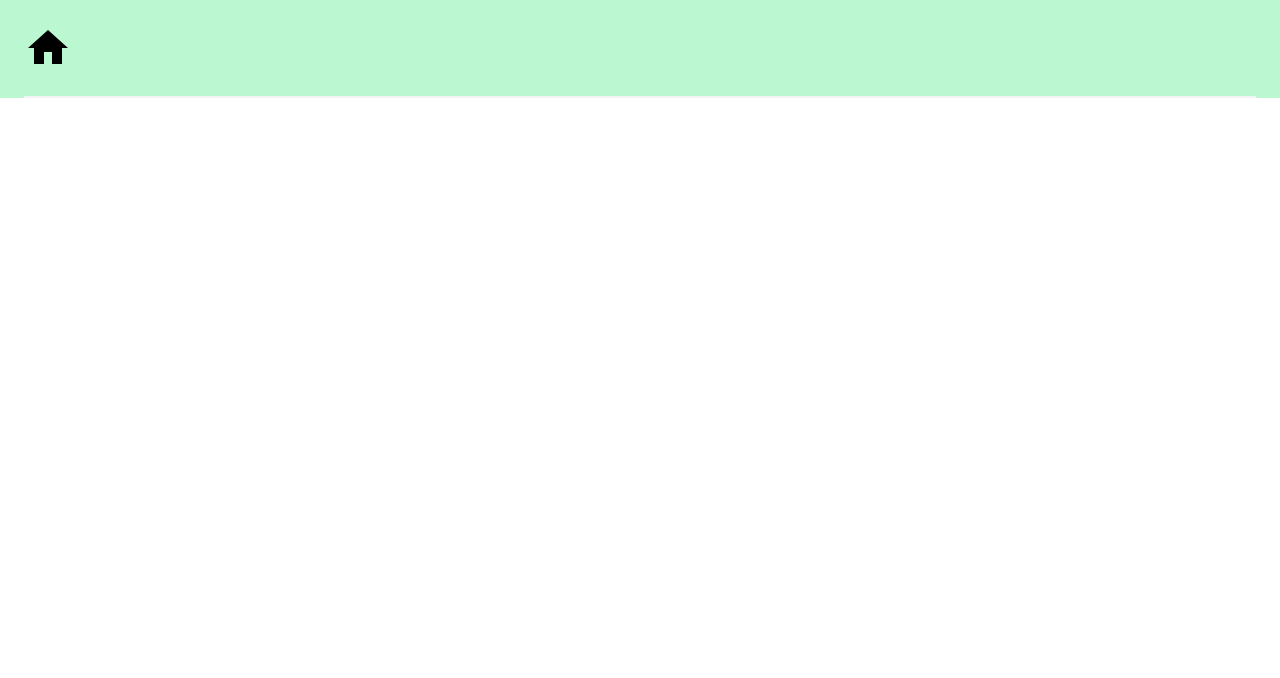
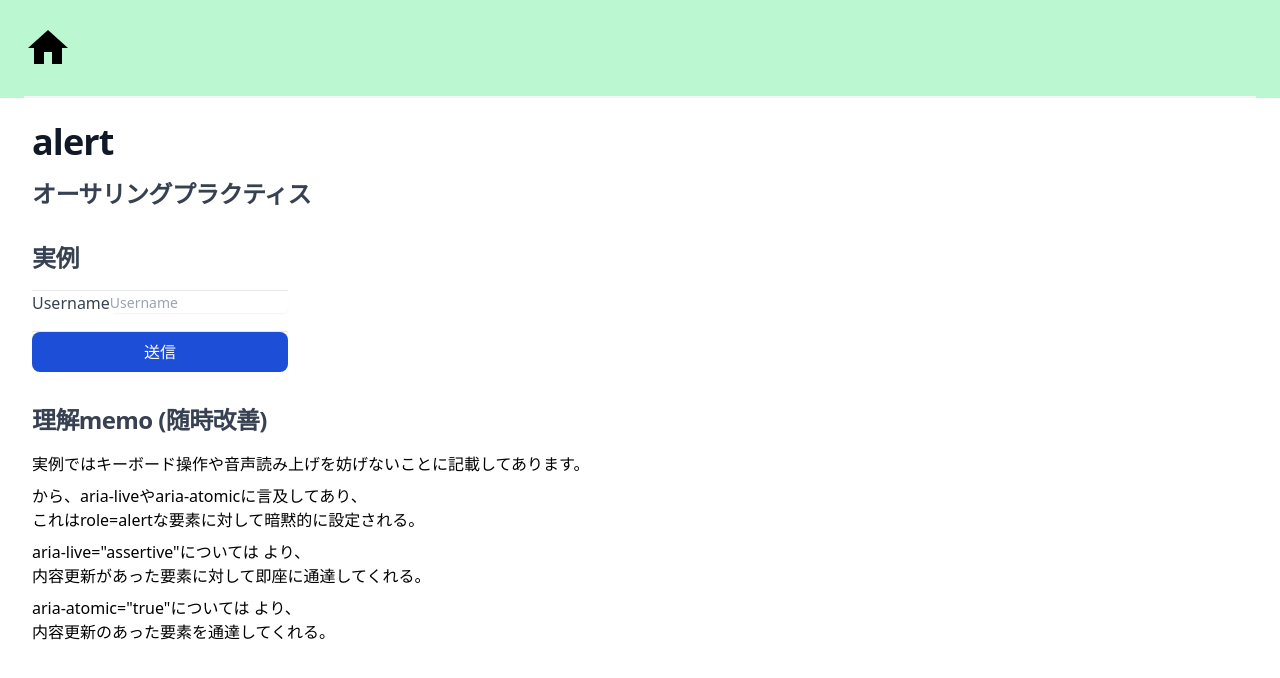
Before and after one commit to mgr-kb/authoring-practice-vue, a Nuxt app: page /accesible/alert in a window 1280 px wide. Before the commit this address had no page. Shown: the top 678 px of the page. Built offline with nearby package versions, Linux system fonts and the light colour scheme.

Commit message:
add alert

```diff
--- a/src/components/AccesibleLayout.vue
+++ b/src/components/AccesibleLayout.vue
@@ -28,7 +28,7 @@
     <section class="mt-8">
       <h3>
         <span class="mt-2 block text-xl leading-8 font-extrabold tracking-tight text-gray-700 sm:text-2xl">
-          Vueで実装する際のmemo (随時改善)
+          理解memo (随時改善)
         </span>
       </h3>
       <div class="mt-4">
--- a/src/components/accesible/Accordion.vue
+++ b/src/components/accesible/Accordion.vue
@@ -36,6 +36,9 @@ const accorditonList = ref([
     ref="accordionSection"
     class="border-solid border-1 border-gray-300"
   >
+    <h3 class="sr-only">
+      アコーディオンのサンプル
+    </h3>
     <div
       v-for="(item, idx) in accorditonList"
       :key="idx"
--- /dev/null
+++ b/src/components/accesible/Alert.vue
@@ -0,0 +1,77 @@
+<script setup lang="ts">
+const formData = ref({
+  username: '',
+})
+const alertMessage = ref('')
+const successMessage = ref('')
+const onSubmit = () => {
+  const isValid = () => {
+    const { username } = formData.value
+    return username.length > 0
+  }
+  if (!isValid()) {
+    alertMessage.value = '名前が入力されていません！'
+    successMessage.value = ''
+  } else {
+    alertMessage.value = ''
+    successMessage.value = '登録しました！'
+  }
+}
+</script>
+
+<template>
+  <section
+    id="alert-section"
+    class="border-solid border-1 border-gray-300"
+  >
+    <h3 class="sr-only">
+      アラートのサンプル
+    </h3>
+    <form @submit.prevent="onSubmit">
+      <div class="flex justify-between items-center border-t border-gray-200 my-2">
+        <label
+          for="username"
+          class="block text-md font-medium text-gray-700"
+        > Username </label>
+        <div class="mt-1 sm:mt-0 sm:col-span-2">
+          <div class="max-w-lg flex rounded-md shadow-sm">
+            <input
+              id="username"
+              v-model="formData.username"
+              type="text"
+              name="username"
+              placeholder="Username"
+              class="flex-1 block w-full focus:ring-indigo-500 focus:border-indigo-500 min-w-0 rounded-none rounded-r-md sm:text-sm border-gray-300"
+            >
+          </div>
+        </div>
+      </div>
+      <div class="border-t border-gray-200 my-4">
+        <button
+          type="submit"
+          class="w-full py-2 bg-blue-700 text-white rounded-lg"
+        >
+          送信
+        </button>
+      </div>
+    </form>
+    <div
+      v-if="alertMessage"
+      class="border-solid border-2 border-red-700 bg-red-400 rounded-lg"
+      role="alert"
+    >
+      <p class="text-white px-2">
+        {{ alertMessage }}
+      </p>
+    </div>
+    <div
+      v-if="successMessage"
+      class="border-solid border-2 border-green-700 bg-green-400 rounded-lg"
+      role="alert"
+    >
+      <p class="text-gray-700 px-2">
+        {{ successMessage }}
+      </p>
+    </div>
+  </section>
+</template>
--- /dev/null
+++ b/src/pages/accesible/alert.vue
@@ -0,0 +1,56 @@
+<script setup lang="ts">
+import Alert from '@/components/accesible/Alert.vue'
+import AccesibleLayout from '@/components/AccesibleLayout.vue';
+</script>
+
+<template>
+  <AccesibleLayout>
+    <template #title>
+      alert
+    </template>
+    <template #section-title>
+      <Link
+        href="https://waic.jp/docs/2019/NOTE-wai-aria-practices-1.1-20190207/#alert"
+        :is-blank="true"
+        name="3.2 アラート"
+      />
+    </template>
+    <template #example>
+      <div
+        id="alert-group"
+        class="w-64"
+      >
+        <Alert />
+      </div>
+    </template>
+    <template #memo>
+      <ul>
+        <li>実例ではキーボード操作や音声読み上げを妨げないことに記載してあります。</li>
+        <li class="mt-2">
+          <Link
+            href="https://www.w3.org/TR/wai-aria-practices/examples/alert/alert.html"
+            :is-blank="true"
+            name="実装例"
+          />から、aria-liveやaria-atomicに言及してあり、<br>
+          これはrole=alertな要素に対して暗黙的に設定される。
+        </li>
+        <li class="mt-2">
+          aria-live="assertive"については
+          <Link
+            href="http://www.webcreativepark.net/html/wai-aria/aria-live/"
+            :is-blank="true"
+            name="こちら"
+          />より、<br>内容更新があった要素に対して即座に通達してくれる。
+        </li>
+        <li class="mt-2">
+          aria-atomic="true"については
+          <Link
+            href="http://www.webcreativepark.net/html/wai-aria/aria-atomic/"
+            :is-blank="true"
+            name="こちら"
+          />より、<br>内容更新のあった要素を通達してくれる。
+        </li>
+      </ul>
+    </template>
+  </AccesibleLayout>
+</template>
```
